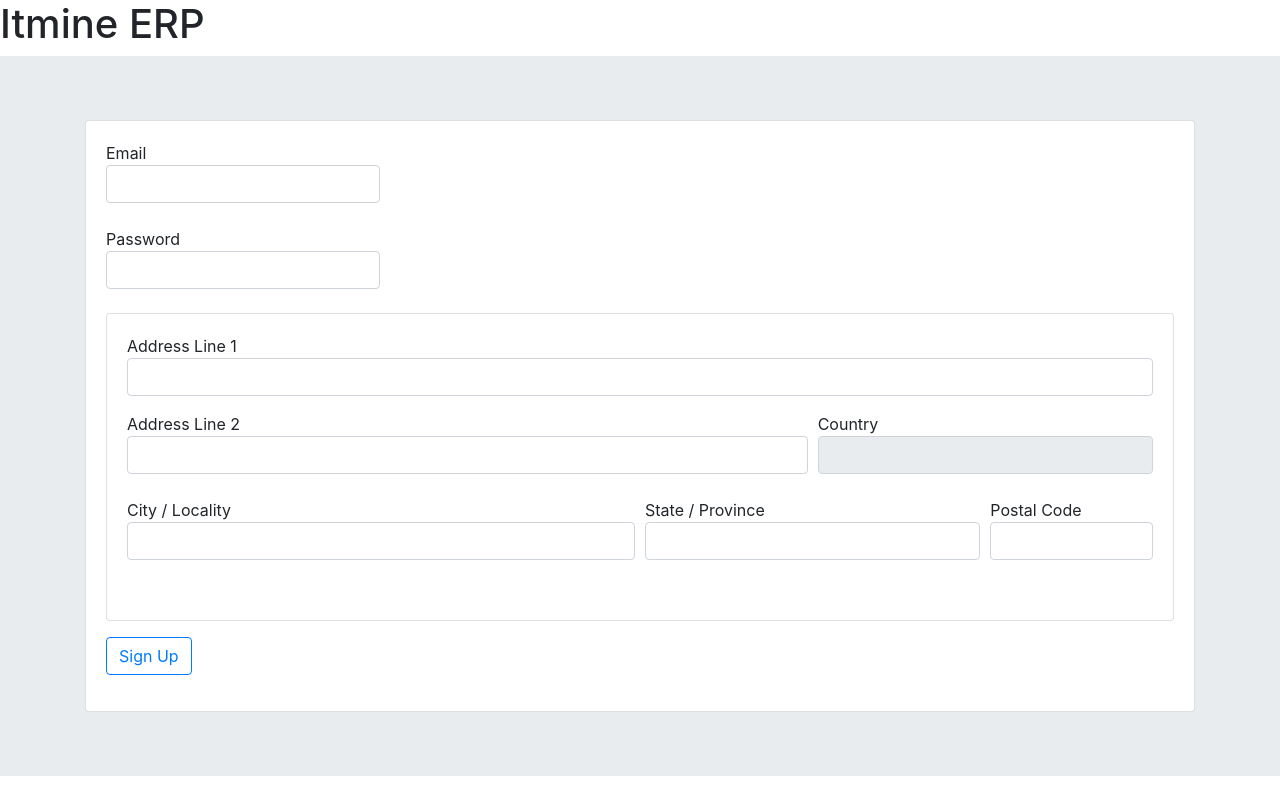
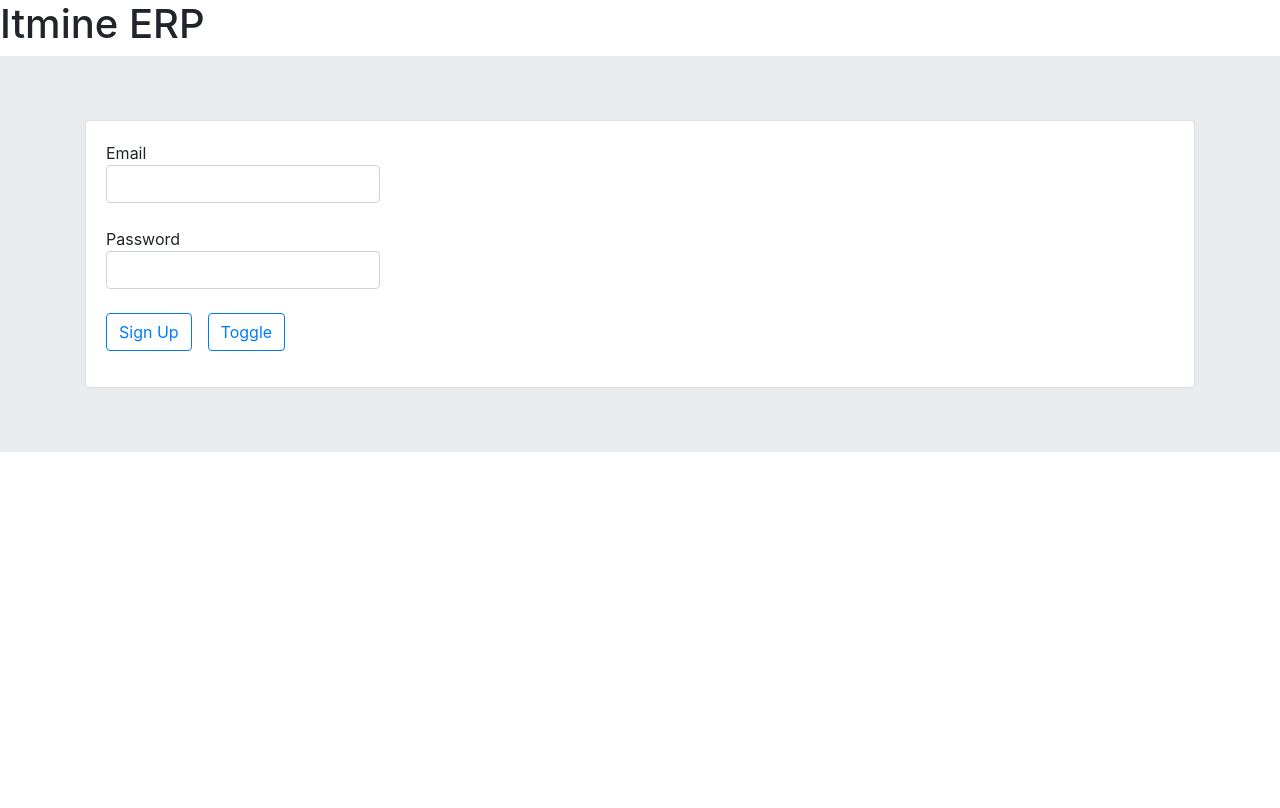
Before and after one commit to 10b-erp/itmine-client, an Angular app: page /auth in a window 1280 px wide. Built offline with nearby package versions, Linux system fonts and the light colour scheme.

Commit message:
added toggle on form

```diff
--- a/src/app/address-form/address-form.component.html
+++ b/src/app/address-form/address-form.component.html
@@ -14,7 +14,7 @@
   <div class='form-group col-12 col-md-4'>
     <label class='d-block'>
       Country
-      <input class='form-control' type='text' disabled [(ngModel)]='countryCode' value='US'>
+      <input class='form-control' type='text' disabled [(ngModel)]='countryCode'>
     </label>
   </div>
 </div>
--- a/src/app/address-form/address-form.component.ts
+++ b/src/app/address-form/address-form.component.ts
@@ -6,12 +6,14 @@ import { Component, OnInit } from '@angular/core';
   styleUrls: ['./address-form.component.css']
 })
 export class AddressFormComponent implements OnInit {
-  addressLine1: string;
-  addressLine2: string;
-  countryCode: string;
-  cityLocality: string;
-  stateProvince: string;
-  postalCode: string;
+
+  // address fields
+  public addressLine1: string;
+  public addressLine2: string;
+  public cityLocality: string;
+  public stateProvince: string;
+  public postalCode: string;
+  public countryCode = 'US';
 
   ngOnInit() {
   }
--- a/src/app/authorize/authorize.component.html
+++ b/src/app/authorize/authorize.component.html
@@ -14,13 +14,16 @@
             <input class='form-control' type='password' [(ngModel)]='userPassword'>
           </label>
         </div>
-        <div class='card mb-3'>
-          <div class='card-body'>
-            <app-address-form></app-address-form>
+        <div class='collapse' id='toggleSignup'>
+          <div class='card mb-3' >
+            <div class='card-body'>
+              <app-address-form></app-address-form>
+            </div>
           </div>
         </div>
         <div class='form-group'>
-          <button class='btn btn-outline-primary' type='submit' (click)='signIn()'>Sign Up</button>
+          <button class='btn btn-outline-primary mr-3' type='submit' (click)='signIn()'>Sign Up</button>
+          <button class='btn btn-outline-primary' type='button' data-toggle='collapse' data-target='#toggleSignup'>Toggle</button>
         </div>
       </div>
     </div>
```
